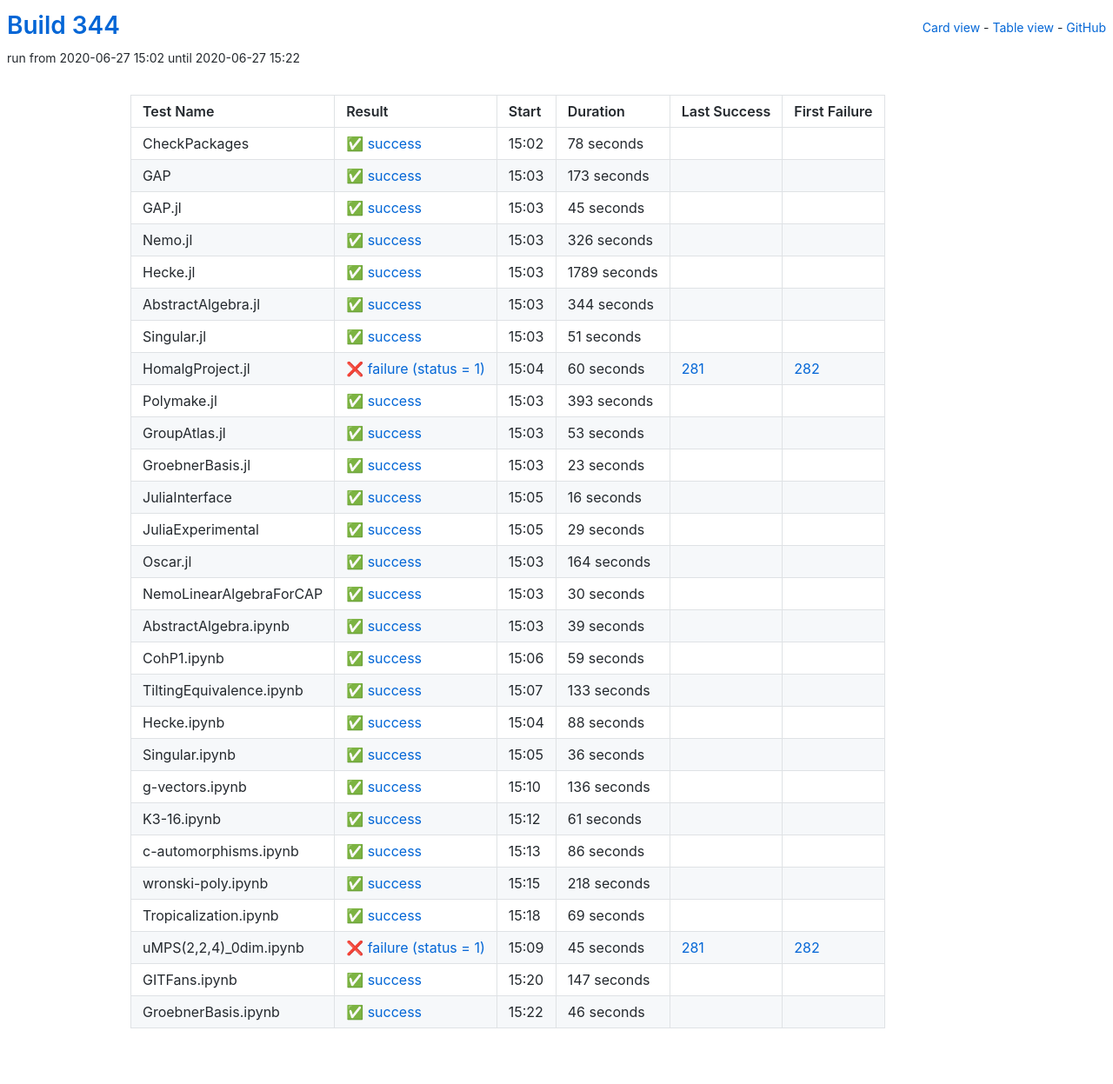
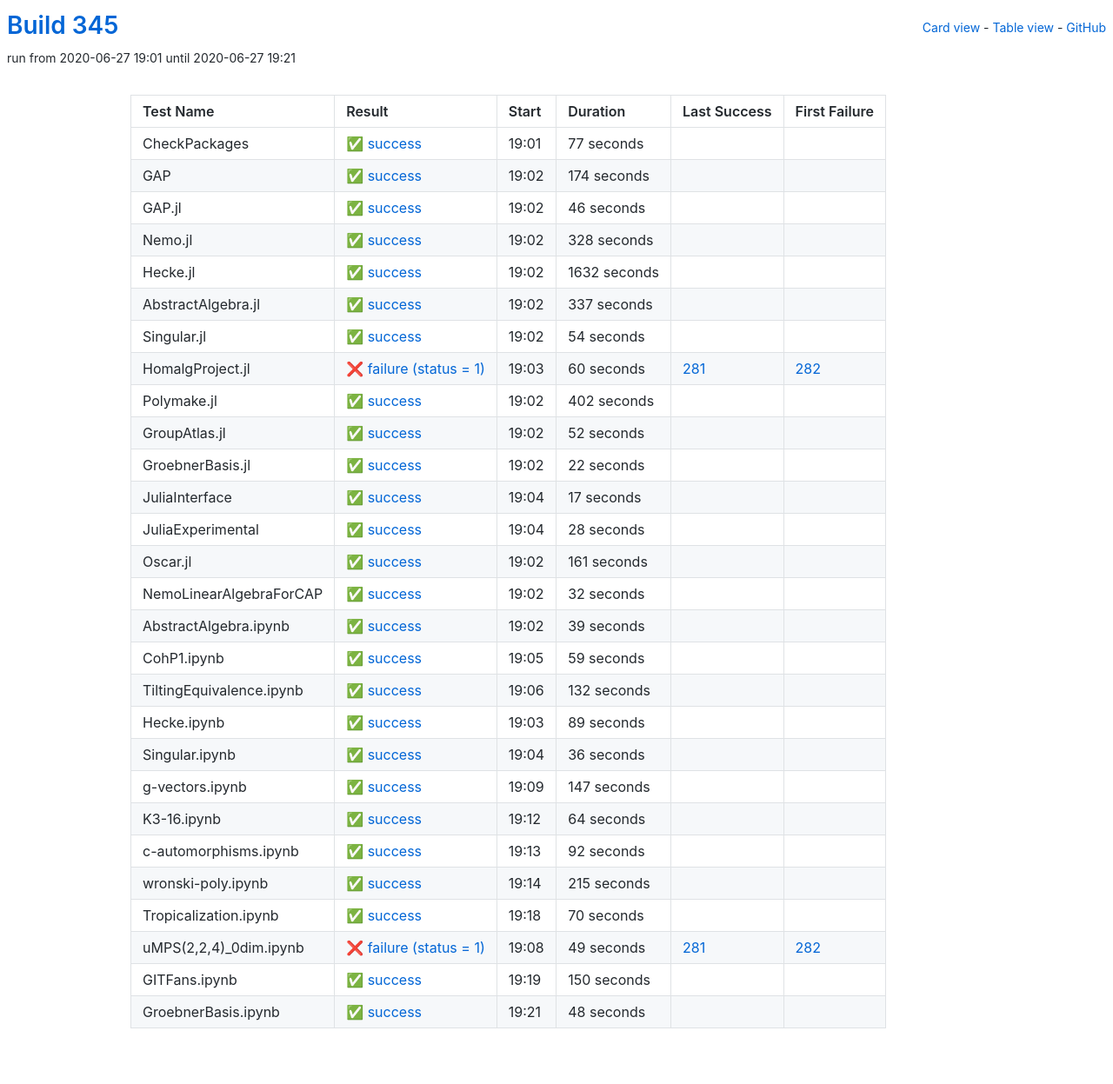
Before and after one commit to oscar-system/oscar-ci-status-stable, a Jekyll site: the page built from table.html, in a window 1280 px wide. Shown: the whole page at 87% size. Built offline with Jekyll 4.4.1, drawn with Linux system fonts in a browser that asks for light colours.

Commit message:
Build #345

```diff
--- a/_data/ci.yml
+++ b/_data/ci.yml
@@ -1,6 +1,6 @@
 ---
-build: 344
-build_url: https://oscarci.mathematik.uni-kl.de/job/oscar-stable/344/
+build: 345
+build_url: https://oscarci.mathematik.uni-kl.de/job/oscar-stable/345/
 job: oscar-stable
 organization: oscar-system
 repo: oscar-ci-status-stable
@@ -8,92 +8,92 @@ repourl: https://github.com/oscar-system/oscar-ci-status-stable
 tests:
 - name: CheckPackages
   id: checkpackages
-  log: https://oscarci.mathematik.uni-kl.de/job/oscar-stable/344/artifact/logs/build-344/CheckPackages.log
-  start: 2020-06-27 15:02
+  log: https://oscarci.mathematik.uni-kl.de/job/oscar-stable/345/artifact/logs/build-345/CheckPackages.log
+  start: 2020-06-27 19:01
   success: true
   exitcode: 0
   status: success
-  duration: 78
+  duration: 77
   last_success: false
   last_success_url:
   first_failure: false
   first_failure_url:
 - name: GAP
   id: gap
-  log: https://oscarci.mathematik.uni-kl.de/job/oscar-stable/344/artifact/logs/build-344/GAP.log
-  start: 2020-06-27 15:03
+  log: https://oscarci.mathematik.uni-kl.de/job/oscar-stable/345/artifact/logs/build-345/GAP.log
+  start: 2020-06-27 19:02
   success: true
   exitcode: 0
   status: success
-  duration: 173
+  duration: 174
   last_success: false
   last_success_url:
   first_failure: false
   first_failure_url:
 - name: GAP.jl
   id: gap-jl
-  log: https://oscarci.mathematik.uni-kl.de/job/oscar-stable/344/artifact/logs/build-344/GAP.jl.log
-  start: 2020-06-27 15:03
+  log: https://oscarci.mathematik.uni-kl.de/job/oscar-stable/345/artifact/logs/build-345/GAP.jl.log
+  start: 2020-06-27 19:02
   success: true
   exitcode: 0
   status: success
-  duration: 45
+  duration: 46
   last_success: false
   last_success_url:
   first_failure: false
   first_failure_url:
 - name: Nemo.jl
   id: nemo-jl
-  log: https://oscarci.mathematik.uni-kl.de/job/oscar-stable/344/artifact/logs/build-344/Nemo.jl.log
-  start: 2020-06-27 15:03
+  log: https://oscarci.mathematik.uni-kl.de/job/oscar-stable/345/artifact/logs/build-345/Nemo.jl.log
+  start: 2020-06-27 19:02
   success: true
   exitcode: 0
   status: success
-  duration: 326
+  duration: 328
   last_success: false
   last_success_url:
   first_failure: false
   first_failure_url:
 - name: Hecke.jl
   id: hecke-jl
-  log: https://oscarci.mathematik.uni-kl.de/job/oscar-stable/344/artifact/logs/build-344/Hecke.jl.log
-  start: 2020-06-27 15:03
+  log: https://oscarci.mathematik.uni-kl.de/job/oscar-stable/345/artifact/logs/build-345/Hecke.jl.log
+  start: 2020-06-27 19:02
   success: true
   exitcode: 0
   status: success
-  duration: 1789
+  duration: 1632
   last_success: false
   last_success_url:
   first_failure: false
   first_failure_url:
 - name: AbstractAlgebra.jl
   id: abstractalgebra-jl
-  log: https://oscarci.mathematik.uni-kl.de/job/oscar-stable/344/artifact/logs/build-344/AbstractAlgebra.jl.log
-  start: 2020-06-27 15:03
+  log: https://oscarci.mathematik.uni-kl.de/job/oscar-stable/345/artifact/logs/build-345/AbstractAlgebra.jl.log
+  start: 2020-06-27 19:02
   success: true
   exitcode: 0
   status: success
-  duration: 344
+  duration: 337
   last_success: false
   last_success_url:
   first_failure: false
   first_failure_url:
 - name: Singular.jl
   id: singular-jl
-  log: https://oscarci.mathematik.uni-kl.de/job/oscar-stable/344/artifact/logs/build-344/Singular.jl.log
-  start: 2020-06-27 15:03
+  log: https://oscarci.mathematik.uni-kl.de/job/oscar-stable/345/artifact/logs/build-345/Singular.jl.log
+  start: 2020-06-27 19:02
   success: true
   exitcode: 0
   status: success
-  duration: 51
+  duration: 54
   last_success: false
   last_success_url:
   first_failure: false
   first_failure_url:
 - name: HomalgProject.jl
   id: homalgproject-jl
-  log: https://oscarci.mathematik.uni-kl.de/job/oscar-stable/344/artifact/logs/build-344/HomalgProject.jl.log
-  start: 2020-06-27 15:04
+  log: https://oscarci.mathematik.uni-kl.de/job/oscar-stable/345/artifact/logs/build-345/HomalgProject.jl.log
+  start: 2020-06-27 19:03
   success: false
   exitcode: 1
   status: failure
@@ -104,92 +104,92 @@ tests:
   first_failure_url: https://oscarci.mathematik.uni-kl.de/job/oscar-stable/282/
 - name: Polymake.jl
   id: polymake-jl
-  log: https://oscarci.mathematik.uni-kl.de/job/oscar-stable/344/artifact/logs/build-344/Polymake.jl.log
-  start: 2020-06-27 15:03
+  log: https://oscarci.mathematik.uni-kl.de/job/oscar-stable/345/artifact/logs/build-345/Polymake.jl.log
+  start: 2020-06-27 19:02
   success: true
   exitcode: 0
   status: success
-  duration: 393
+  duration: 402
   last_success: false
   last_success_url:
   first_failure: false
   first_failure_url:
 - name: GroupAtlas.jl
   id: groupatlas-jl
-  log: https://oscarci.mathematik.uni-kl.de/job/oscar-stable/344/artifact/logs/build-344/GroupAtlas.jl.log
-  start: 2020-06-27 15:03
+  log: https://oscarci.mathematik.uni-kl.de/job/oscar-stable/345/artifact/logs/build-345/GroupAtlas.jl.log
+  start: 2020-06-27 19:02
   success: true
   exitcode: 0
   status: success
-  duration: 53
+  duration: 52
   last_success: false
   last_success_url:
   first_failure: false
   first_failure_url:
 - name: GroebnerBasis.jl
   id: groebnerbasis-jl
-  log: https://oscarci.mathematik.uni-kl.de/job/oscar-stable/344/artifact/logs/build-344/GroebnerBasis.jl.log
-  start: 2020-06-27 15:03
+  log: https://oscarci.mathematik.uni-kl.de/job/oscar-stable/345/artifact/logs/build-345/GroebnerBasis.jl.log
+  start: 2020-06-27 19:02
   success: true
   exitcode: 0
   status: success
-  duration: 23
+  duration: 22
   last_success: false
   last_success_url:
   first_failure: false
   first_failure_url:
 - name: JuliaInterface
   id: juliainterface
-  log: https://oscarci.mathematik.uni-kl.de/job/oscar-stable/344/artifact/logs/build-344/JuliaInterface.log
-  start: 2020-06-27 15:05
+  log: https://oscarci.mathematik.uni-kl.de/job/oscar-stable/345/artifact/logs/build-345/JuliaInterface.log
+  start: 2020-06-27 19:04
   success: true
   exitcode: 0
   status: success
-  duration: 16
+  duration: 17
   last_success: false
   last_success_url:
   first_failure: false
   first_failure_url:
 - name: JuliaExperimental
   id: juliaexperimental
-  log: https://oscarci.mathematik.uni-kl.de/job/oscar-stable/344/artifact/logs/build-344/JuliaExperimental.log
-  start: 2020-06-27 15:05
+  log: https://oscarci.mathematik.uni-kl.de/job/oscar-stable/345/artifact/logs/build-345/JuliaExperimental.log
+  start: 2020-06-27 19:04
   success: true
   exitcode: 0
   status: success
-  duration: 29
+  duration: 28
   last_success: false
   last_success_url:
   first_failure: false
   first_failure_url:
 - name: Oscar.jl
   id: oscar-jl
-  log: https://oscarci.mathematik.uni-kl.de/job/oscar-stable/344/artifact/logs/build-344/Oscar.jl.log
-  start: 2020-06-27 15:03
+  log: https://oscarci.mathematik.uni-kl.de/job/oscar-stable/345/artifact/logs/build-345/Oscar.jl.log
+  start: 2020-06-27 19:02
   success: true
   exitcode: 0
   status: success
-  duration: 164
+  duration: 161
   last_success: false
   last_success_url:
   first_failure: false
   first_failure_url:
 - name: NemoLinearAlgebraForCAP
   id: nemolinearalgebraforcap
-  log: https://oscarci.mathematik.uni-kl.de/job/oscar-stable/344/artifact/logs/build-344/NemoLinearAlgebraForCAP.log
-  start: 2020-06-27 15:03
+  log: https://oscarci.mathematik.uni-kl.de/job/oscar-stable/345/artifact/logs/build-345/NemoLinearAlgebraForCAP.log
+  start: 2020-06-27 19:02
   success: true
   exitcode: 0
   status: success
-  duration: 30
+  duration: 32
   last_success: false
   last_success_url:
   first_failure: false
   first_failure_url:
 - name: AbstractAlgebra.ipynb
   id: abstractalgebra-ipynb
-  log: https://oscarci.mathematik.uni-kl.de/job/oscar-stable/344/artifact/logs/build-344/AbstractAlgebra.ipynb.log
-  start: 2020-06-27 15:03
+  log: https://oscarci.mathematik.uni-kl.de/job/oscar-stable/345/artifact/logs/build-345/AbstractAlgebra.ipynb.log
+  start: 2020-06-27 19:02
   success: true
   exitcode: 0
   status: success
@@ -200,8 +200,8 @@ tests:
   first_failure_url:
 - name: CohP1.ipynb
   id: cohp1-ipynb
-  log: https://oscarci.mathematik.uni-kl.de/job/oscar-stable/344/artifact/logs/build-344/CohP1.ipynb.log
-  start: 2020-06-27 15:06
+  log: https://oscarci.mathematik.uni-kl.de/job/oscar-stable/345/artifact/logs/build-345/CohP1.ipynb.log
+  start: 2020-06-27 19:05
   success: true
   exitcode: 0
   status: success
@@ -212,32 +212,32 @@ tests:
   first_failure_url:
 - name: TiltingEquivalence.ipynb
   id: tiltingequivalence-ipynb
-  log: https://oscarci.mathematik.uni-kl.de/job/oscar-stable/344/artifact/logs/build-344/TiltingEquivalence.ipynb.log
-  start: 2020-06-27 15:07
+  log: https://oscarci.mathematik.uni-kl.de/job/oscar-stable/345/artifact/logs/build-345/TiltingEquivalence.ipynb.log
+  start: 2020-06-27 19:06
   success: true
   exitcode: 0
   status: success
-  duration: 133
+  duration: 132
   last_success: false
   last_success_url:
   first_failure: false
   first_failure_url:
 - name: Hecke.ipynb
   id: hecke-ipynb
-  log: https://oscarci.mathematik.uni-kl.de/job/oscar-stable/344/artifact/logs/build-344/Hecke.ipynb.log
-  start: 2020-06-27 15:04
+  log: https://oscarci.mathematik.uni-kl.de/job/oscar-stable/345/artifact/logs/build-345/Hecke.ipynb.log
+  start: 2020-06-27 19:03
   success: true
   exitcode: 0
   status: success
-  duration: 88
+  duration: 89
   last_success: false
   last_success_url:
   first_failure: false
   first_failure_url:
 - name: Singular.ipynb
   id: singular-ipynb
-  log: https://oscarci.mathematik.uni-kl.de/job/oscar-stable/344/artifact/logs/build-344/Singular.ipynb.log
-  start: 2020-06-27 15:05
+  log: https://oscarci.mathematik.uni-kl.de/job/oscar-stable/345/artifact/logs/build-345/Singular.ipynb.log
+  start: 2020-06-27 19:04
   success: true
   exitcode: 0
   status: success
@@ -248,80 +248,8 @@ tests:
   first_failure_url:
 - name: g-vectors.ipynb
   id: g-vectors-ipynb
-  log: https://oscarci.mathematik.uni-kl.de/job/oscar-stable/344/artifact/logs/build-344/g-vectors.ipynb.log
-  start: 2020-06-27 15:10
-  success: true
-  exitcode: 0
-  status: success
-  duration: 136
-  last_success: false
-  last_success_url:
-  first_failure: false
-  first_failure_url:
-- name: K3-16.ipynb
-  id: k3-16-ipynb
-  log: https://oscarci.mathematik.uni-kl.de/job/oscar-stable/344/artifact/logs/build-344/K3-16.ipynb.log
-  start: 2020-06-27 15:12
-  success: true
-  exitcode: 0
-  status: success
-  duration: 61
-  last_success: false
-  last_success_url:
-  first_failure: false
-  first_failure_url:
-- name: c-automorphisms.ipynb
-  id: c-automorphisms-ipynb
-  log: https://oscarci.mathematik.uni-kl.de/job/oscar-stable/344/artifact/logs/build-344/c-automorphisms.ipynb.log
-  start: 2020-06-27 15:13
-  success: true
-  exitcode: 0
-  status: success
-  duration: 86
-  last_success: false
-  last_success_url:
-  first_failure: false
-  first_failure_url:
-- name: wronski-poly.ipynb
-  id: wronski-poly-ipynb
-  log: https://oscarci.mathematik.uni-kl.de/job/oscar-stable/344/artifact/logs/build-344/wronski-poly.ipynb.log
-  start: 2020-06-27 15:15
-  success: true
-  exitcode: 0
-  status: success
-  duration: 218
-  last_success: false
-  last_success_url:
-  first_failure: false
-  first_failure_url:
-- name: Tropicalization.ipynb
-  id: tropicalization-ipynb
-  log: https://oscarci.mathematik.uni-kl.de/job/oscar-stable/344/artifact/logs/build-344/Tropicalization.ipynb.log
-  start: 2020-06-27 15:18
-  success: true
-  exitcode: 0
-  status: success
-  duration: 69
-  last_success: false
-  last_success_url:
-  first_failure: false
-  first_failure_url:
-- name: uMPS(2,2,4)_0dim.ipynb
-  id: umps-2-2-4-0dim-ipynb
-  log: https://oscarci.mathematik.uni-kl.de/job/oscar-stable/344/artifact/logs/build-344/uMPS-2-2-4-_0dim.ipynb.log
-  start: 2020-06-27 15:09
-  success: false
-  exitcode: 1
-  status: failure
-  duration: 45
-  last_success: 281
-  last_success_url: https://oscarci.mathematik.uni-kl.de/job/oscar-stable/281/
-  first_failure: 282
-  first_failure_url: https://oscarci.mathematik.uni-kl.de/job/oscar-stable/282/
-- name: GITFans.ipynb
-  id: gitfans-ipynb
-  log: https://oscarci.mathematik.uni-kl.de/job/oscar-stable/344/artifact/logs/build-344/GITFans.ipynb.log
-  start: 2020-06-27 15:20
+  log: https://oscarci.mathematik.uni-kl.de/job/oscar-stable/345/artifact/logs/build-345/g-vectors.ipynb.log
+  start: 2020-06-27 19:09
   success: true
   exitcode: 0
   status: success
@@ -330,15 +258,87 @@ tests:
   last_success_url:
   first_failure: false
   first_failure_url:
-- name: GroebnerBasis.ipynb
-  id: groebnerbasis-ipynb
-  log: https://oscarci.mathematik.uni-kl.de/job/oscar-stable/344/artifact/logs/build-344/GroebnerBasis.ipynb.log
-  start: 2020-06-27 15:22
+- name: K3-16.ipynb
+  id: k3-16-ipynb
+  log: https://oscarci.mathematik.uni-kl.de/job/oscar-stable/345/artifact/logs/build-345/K3-16.ipynb.log
+  start: 2020-06-27 19:12
   success: true
   exitcode: 0
   status: success
-  duration: 46
+  duration: 64
   last_success: false
   last_success_url:
   first_failure: false
   first_failure_url:
+- name: c-automorphisms.ipynb
+  id: c-automorphisms-ipynb
+  log: https://oscarci.mathematik.uni-kl.de/job/oscar-stable/345/artifact/logs/build-345/c-automorphisms.ipynb.log
+  start: 2020-06-27 19:13
+  success: true
+  exitcode: 0
+  status: success
+  duration: 92
+  last_success: false
+  last_success_url:
+  first_failure: false
+  first_failure_url:
+- name: wronski-poly.ipynb
+  id: wronski-poly-ipynb
+  log: https://oscarci.mathematik.uni-kl.de/job/oscar-stable/345/artifact/logs/build-345/wronski-poly.ipynb.log
+  start: 2020-06-27 19:14
+  success: true
+  exitcode: 0
+  status: success
+  duration: 215
+  last_success: false
+  last_success_url:
+  first_failure: false
+  first_failure_url:
+- name: Tropicalization.ipynb
+  id: tropicalization-ipynb
+  log: https://oscarci.mathematik.uni-kl.de/job/oscar-stable/345/artifact/logs/build-345/Tropicalization.ipynb.log
+  start: 2020-06-27 19:18
+  success: true
+  exitcode: 0
+  status: success
+  duration: 70
+  last_success: false
+  last_success_url:
+  first_failure: false
+  first_failure_url:
+- name: uMPS(2,2,4)_0dim.ipynb
+  id: umps-2-2-4-0dim-ipynb
+  log: https://oscarci.mathematik.uni-kl.de/job/oscar-stable/345/artifact/logs/build-345/uMPS-2-2-4-_0dim.ipynb.log
+  start: 2020-06-27 19:08
+  success: false
+  exitcode: 1
+  status: failure
+  duration: 49
+  last_success: 281
+  last_success_url: https://oscarci.mathematik.uni-kl.de/job/oscar-stable/281/
+  first_failure: 282
+  first_failure_url: https://oscarci.mathematik.uni-kl.de/job/oscar-stable/282/
+- name: GITFans.ipynb
+  id: gitfans-ipynb
+  log: https://oscarci.mathematik.uni-kl.de/job/oscar-stable/345/artifact/logs/build-345/GITFans.ipynb.log
+  start: 2020-06-27 19:19
+  success: true
+  exitcode: 0
+  status: success
+  duration: 150
+  last_success: false
+  last_success_url:
+  first_failure: false
+  first_failure_url:
+- name: GroebnerBasis.ipynb
+  id: groebnerbasis-ipynb
+  log: https://oscarci.mathematik.uni-kl.de/job/oscar-stable/345/artifact/logs/build-345/GroebnerBasis.ipynb.log
+  start: 2020-06-27 19:21
+  success: true
+  exitcode: 0
+  status: success
+  duration: 48
+  last_success: false
+  last_success_url:
+  first_failure: false
+  first_failure_url:
```
Also changed, not shown: README.md.
